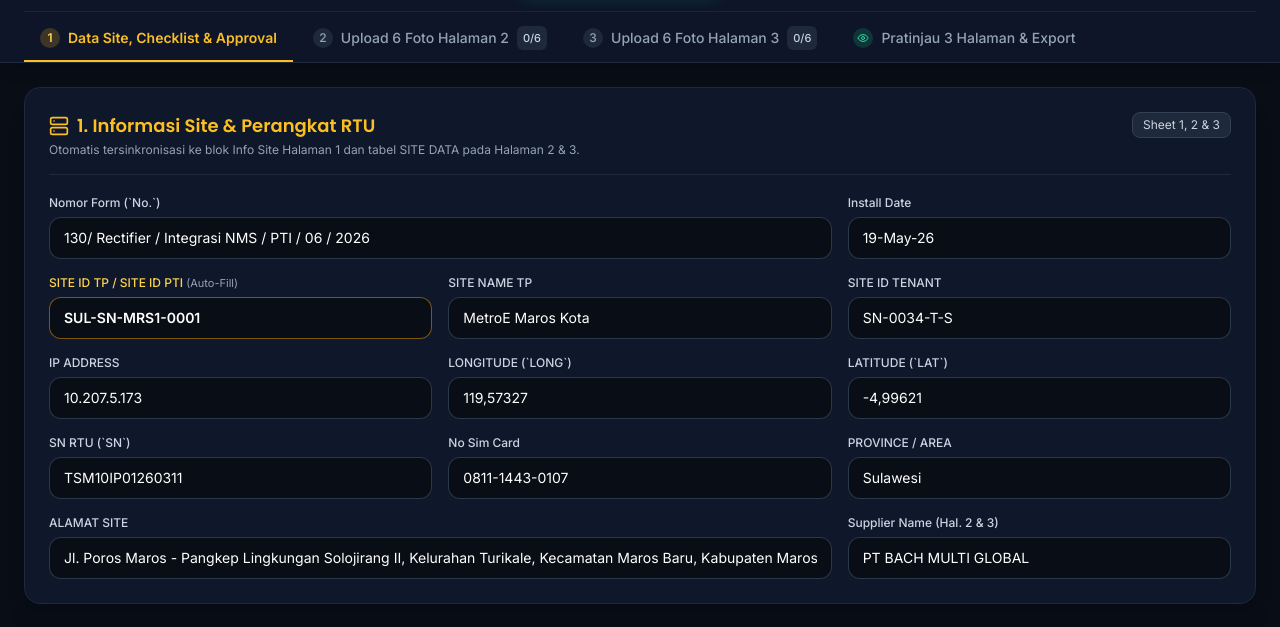
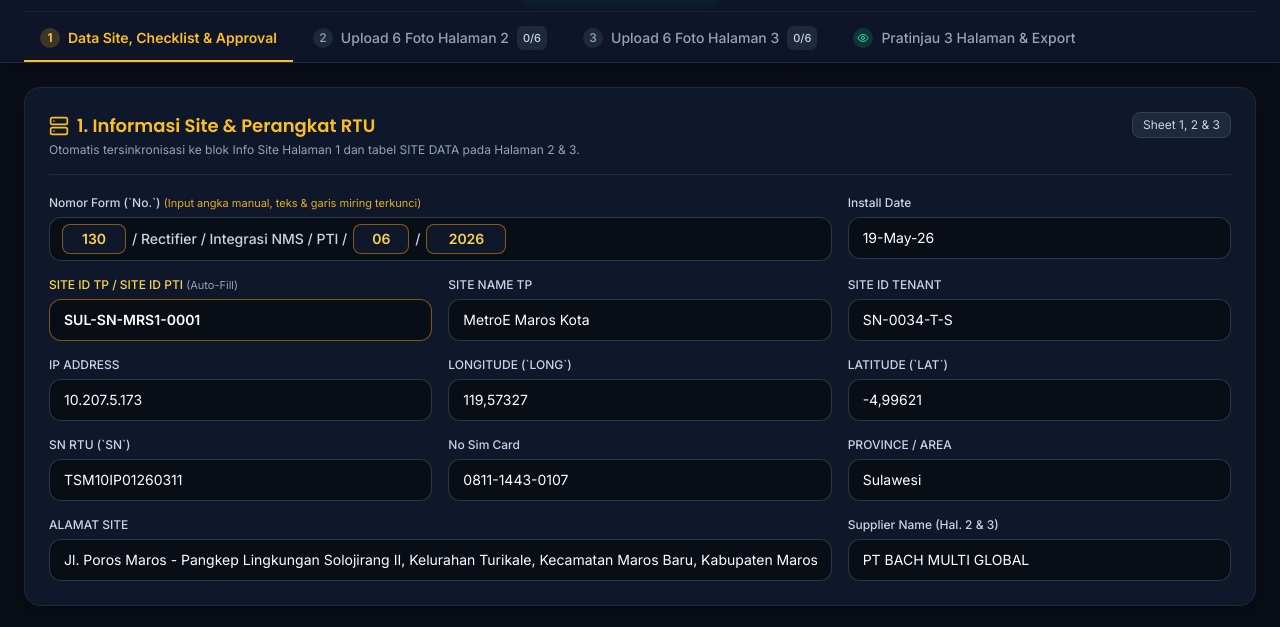
Before and after one commit to olahanlimasan/form-atp-nms, a plain HTML site: page index.html in a window 1280 px wide. Shown: the part 108-735 px from the top of the page. Drawn offline with nearby package versions, Linux system fonts and the light colour scheme.

Commit message:
Update index.html

```diff
--- a/index.html
+++ b/index.html
@@ -269,8 +269,15 @@
 
         <div class="grid grid-cols-1 md:grid-cols-2 lg:grid-cols-3 gap-4">
           <div class="lg:col-span-2">
-            <label class="block text-xs font-medium text-slate-300 mb-1.5">Nomor Form (`No.`)</label>
-            <input type="text" data-field="formNo" placeholder="130/ Rectifier / Integrasi NMS / PTI / 06 / 2026" class="w-full px-3.5 py-2.5 rounded-xl bg-slate-950 border border-slate-700/80 focus:border-amber-400 focus:ring-1 focus:ring-amber-400 text-sm text-white outline-none transition" />
+            <label class="block text-xs font-medium text-slate-300 mb-1.5">Nomor Form (`No.`) <span class="text-[11px] text-amber-400/90 font-normal">(Input angka manual, teks & garis miring terkunci)</span></label>
+            <div class="w-full px-3 py-1.5 rounded-xl bg-slate-950 border border-slate-700/80 focus-within:border-amber-400 focus-within:ring-1 focus-within:ring-amber-400 text-sm text-white flex flex-wrap items-center gap-1.5 transition">
+              <input type="text" id="formNo_num1" value="130" oninput="syncFormNoParts()" placeholder="130" aria-label="Nomor Urut" class="w-16 px-2 py-1 rounded-lg bg-slate-900 border border-amber-500/50 focus:border-amber-400 text-center font-semibold text-amber-300 outline-none" />
+              <span class="text-slate-300 font-medium select-none">/ Rectifier / Integrasi NMS / PTI /</span>
+              <input type="text" id="formNo_num2" value="06" oninput="syncFormNoParts()" placeholder="06" aria-label="Bulan" class="w-14 px-2 py-1 rounded-lg bg-slate-900 border border-amber-500/50 focus:border-amber-400 text-center font-semibold text-amber-300 outline-none" />
+              <span class="text-slate-300 font-medium select-none">/</span>
+              <input type="text" id="formNo_num3" value="2026" oninput="syncFormNoParts()" placeholder="2026" aria-label="Tahun" class="w-20 px-2 py-1 rounded-lg bg-slate-900 border border-amber-500/50 focus:border-amber-400 text-center font-semibold text-amber-300 outline-none" />
+            </div>
+            <input type="hidden" id="formNo_hidden" data-field="formNo" value="130/ Rectifier / Integrasi NMS / PTI / 06 / 2026" />
           </div>
 
           <div>
@@ -1046,6 +1053,9 @@
     function getDefaultState() {
       return {
         formNo: '130/ Rectifier / Integrasi NMS / PTI / 06 / 2026',
+        formNo_num1: '130',
+        formNo_num2: '06',
+        formNo_num3: '2026',
         installDate: '19-May-26',
         siteIdTp: 'SUL-SN-MRS1-0001',
         siteNameTp: 'MetroE Maros Kota',
@@ -1390,6 +1400,41 @@
       });
     }
 
+    function syncFormNoParts() {
+      const n1El = document.getElementById('formNo_num1');
+      const n2El = document.getElementById('formNo_num2');
+      const n3El = document.getElementById('formNo_num3');
+      if (!n1El || !n2El || !n3El) return;
+
+      const n1 = n1El.value.trim();
+      const n2 = n2El.value.trim();
+      const n3 = n3El.value.trim();
+
+      appState.formNo_num1 = n1;
+      appState.formNo_num2 = n2;
+      appState.formNo_num3 = n3;
+      appState.formNo = `${n1}/ Rectifier / Integrasi NMS / PTI / ${n2} / ${n3}`;
+
+      const hiddenEl = document.getElementById('formNo_hidden');
+      if (hiddenEl) hiddenEl.value = appState.formNo;
+    }
+
+    function populateFormNoInputs() {
+      const full = appState.formNo || '130/ Rectifier / Integrasi NMS / PTI / 06 / 2026';
+      const match = full.match(/^\s*([^/]*?)\s*\/\s*Rectifier\s*\/\s*Integrasi NMS\s*\/\s*PTI\s*\/\s*([^/]*?)\s*\/\s*(.*?)\s*$/i);
+      const n1 = appState.formNo_num1 !== undefined && appState.formNo_num1 !== '' ? appState.formNo_num1 : (match ? match[1] : '130');
+      const n2 = appState.formNo_num2 !== undefined && appState.formNo_num2 !== '' ? appState.formNo_num2 : (match ? match[2] : '06');
+      const n3 = appState.formNo_num3 !== undefined && appState.formNo_num3 !== '' ? appState.formNo_num3 : (match ? match[3] : '2026');
+
+      const n1El = document.getElementById('formNo_num1');
+      const n2El = document.getElementById('formNo_num2');
+      const n3El = document.getElementById('formNo_num3');
+      if (n1El) n1El.value = n1;
+      if (n2El) n2El.value = n2;
+      if (n3El) n3El.value = n3;
+      syncFormNoParts();
+    }
+
     function syncStateToInputs() {
       document.querySelectorAll('[data-field]').forEach(el => {
         const field = el.getAttribute('data-field');
@@ -1399,6 +1444,8 @@
           el.value = appState[field] !== undefined ? appState[field] : '';
         }
       });
+
+      populateFormNoInputs();
 
       [...PHOTO_SLOTS_P2, ...PHOTO_SLOTS_P3].forEach(slot => {
         const titleInput = document.getElementById(`title-input-${slot.id}`);
@@ -1471,6 +1518,10 @@
           blank.sig_pm_img = DEFAULT_PM_STAMP_SIG_PNG;
           blank.sig_pti_name = 'Tedhi Indra Kusuma';
           blank.sig_iforte_name = 'Purwanto';
+          blank.formNo_num1 = '';
+          blank.formNo_num2 = '';
+          blank.formNo_num3 = '';
+          blank.formNo = '/ Rectifier / Integrasi NMS / PTI /  / ';
           blank.slotTitles = {};
           blank.photos = {};
 
```
